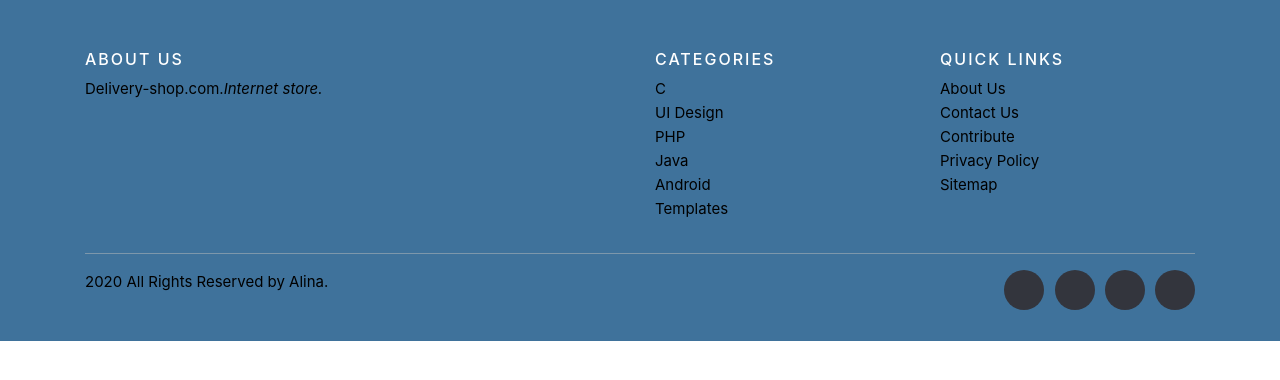
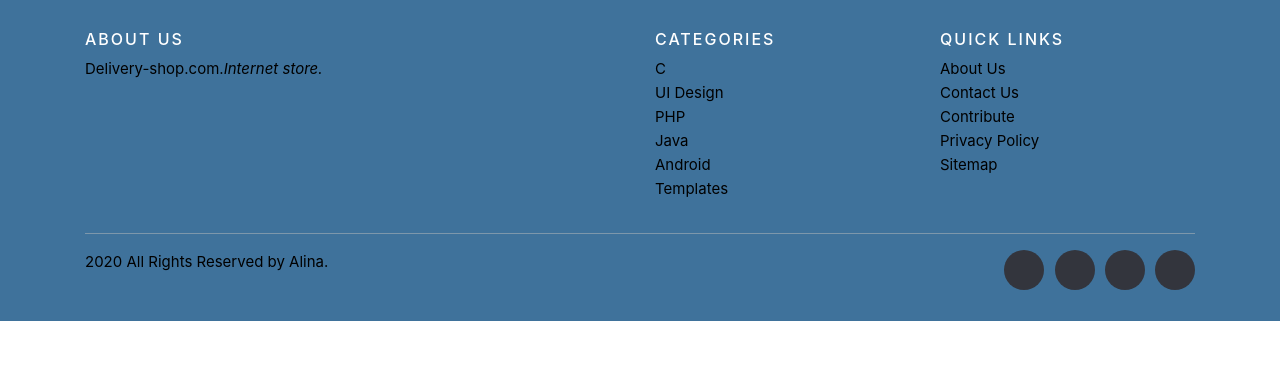
Before and after one commit to SuperAlina2020/Online_delivery, a Django app: template online_shop/store/templates/store/main.html in a window 1280 px wide. Shown: the part 56-436 px from the top of the page. Run offline with Django 3.2, Linux system fonts and the light colour scheme; the template is opened without the code that fills it, so the values that code supplies are empty; some libraries are stand-ins or nearby versions.

```diff
--- a/online_shop/static/css/footer.css
+++ b/online_shop/static/css/footer.css
@@ -1,7 +1,7 @@
 .site-footer
 {
   background-color:#3F729B;
-  padding:45px 0 20px;
+  padding:25px 0 20px;
   font-size:15px;
   line-height:24px;
   color:#000000;
```
